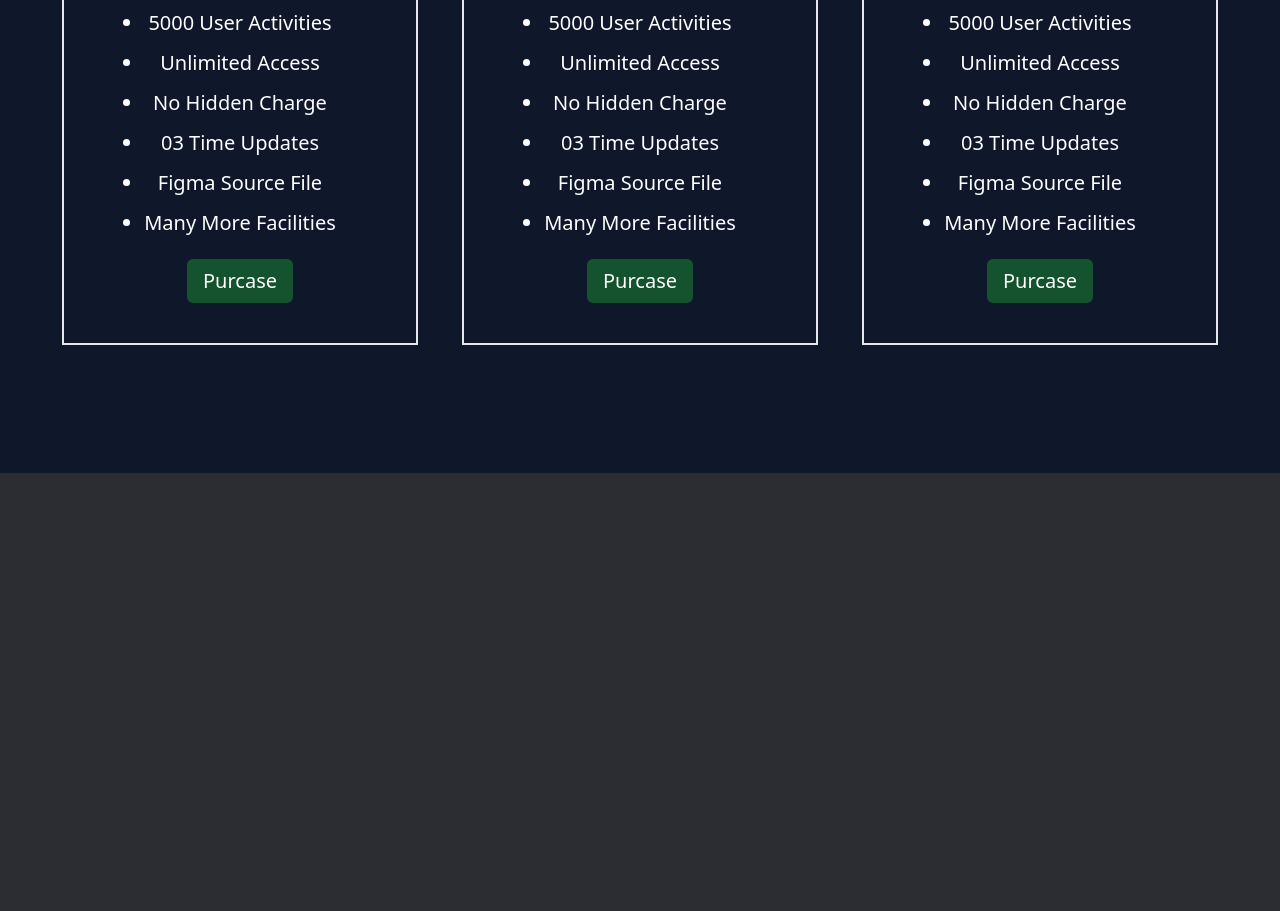
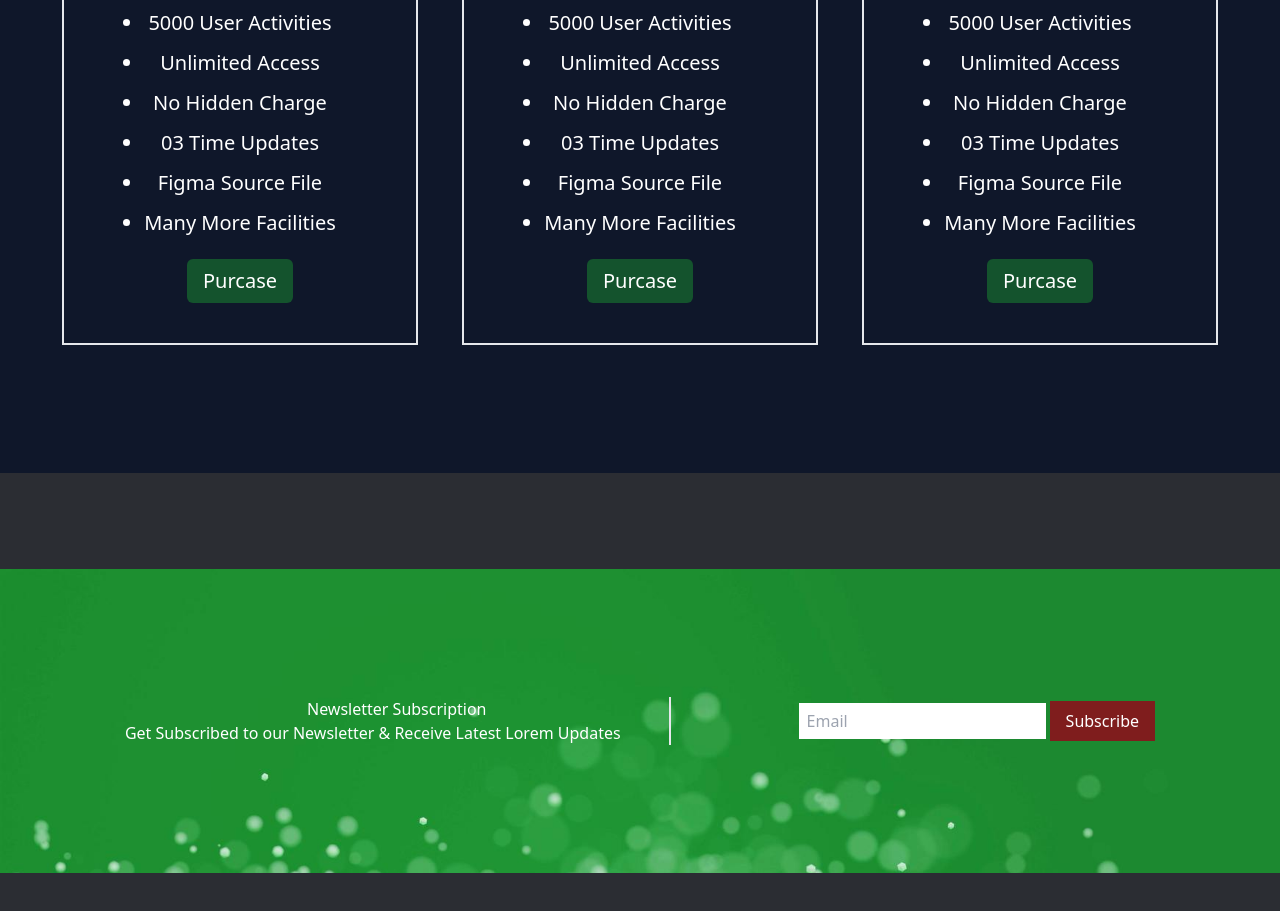
Before and after one commit to tanjimshihab/Tailwind-project, a website built with Vite: page index.html in a window 1280 px wide. Shown: the part 3044-3955 px from the top of the page. Before the commit the page ends 3517 px from the top, so only its background shows below. Built offline with nearby package versions, Linux system fonts and the light colour scheme.

Commit message:
last-sec

```diff
--- a/index.html
+++ b/index.html
@@ -201,6 +201,20 @@
              </div>
       </section>
 
+      <section class="py-32 bg-cover bg-no-repeat origin-center my-8 sm:my-12 md:my-20 lg:my-24" style="background-image: url(image/abstract-green-bokeh-background-3d-render-illustration-free-photo.jpg);">
+           <div class="sm:flex items-center justify-center text-white gap-10 sm:gap-16 md:gap-20 lg:gap-32">
+               <div class="text-center mb-8 sm:mb-0 sm:border-r-2">
+                    <h5>Newsletter Subscription</h5>
+                    <p class="sm:pr-12">Get Subscribed to our Newsletter & Receive Latest Lorem Updates</p>
+               </div>
+
+               <div class="flex items-center justify-center gap-1">
+                     <input class="h-9 border-0 px-2" placeholder="Email" type="email">
+                     <button class="bg-red-900 px-4 py-2 hover:bg-red-600 transition">Subscribe</button>
+               </div>
+           </div>
+      </section>
+
      </main>
 
 </body>
```
Also changed, not shown: image/abstract-green-bokeh-background-3d-render-illustration-free-photo.jpg (added).
